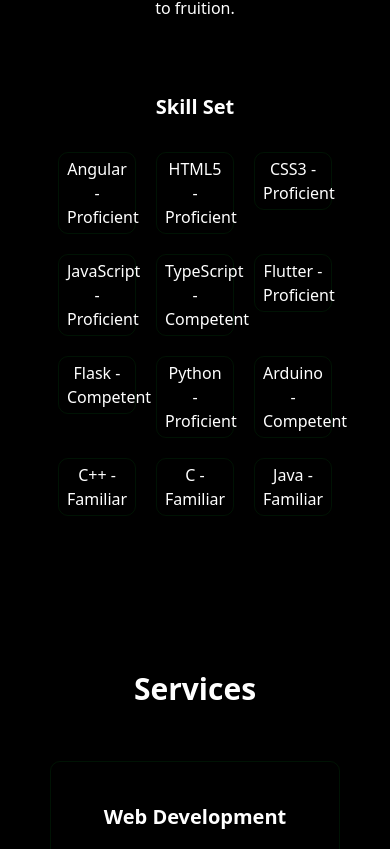
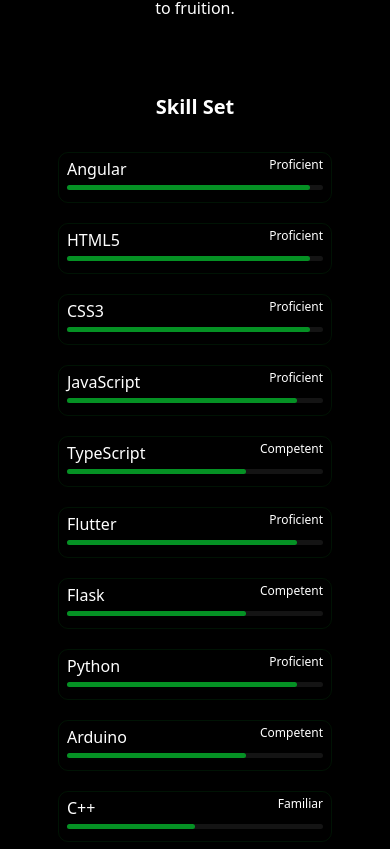
Before and after one commit to valdodotcom/valdodotcom.github.io, an Angular app: page / in a window 390 px wide. Shown: the part 1455-2304 px from the top of the page. Built offline with nearby package versions, Linux system fonts and the light colour scheme.

Commit message:
Skill Set Now Responsive

```diff
--- a/src/app/about/about.component.html
+++ b/src/app/about/about.component.html
@@ -13,11 +13,23 @@
     <div class="px-2 py-5">
         <h3 class="py-5">Skill Set</h3>
 
-        <div class="grid grid-cols-3">
+        <!-- <div class="grid grid-cols-3">
             <ng-container *ngFor="let singleTool of tools; let i = index">
                 <div [ngStyle]="{'grid-column': (i % 3) + 1 }" class="px-2 py-1 box">
                     {{ singleTool.language }} - {{ singleTool.level }}</div>
             </ng-container>
+        </div> -->
+
+        <div class="grid grid-cols-3">
+            <ng-container *ngFor="let singleTool of tools; let i = index">
+                <div [ngStyle]="{'grid-column': (i % 3) + 1 }" class="px-2 py-1 box">
+                    <div style="float: left;">{{ singleTool.language }}</div>
+                    <div class="text-right text-xs">{{ singleTool.level }}</div>
+                    <div class="progress-bar mt-3 mb-2">
+                        <div [ngStyle]="{'width': singleTool.width }" class="value"></div>
+                    </div>
+                </div>
+            </ng-container>
         </div>
     </div>
 </section>
--- a/src/app/about/about.component.scss
+++ b/src/app/about/about.component.scss
@@ -2,3 +2,34 @@
     display: grid;
     // grid-template-columns: repeat(auto-fit, minmax(250px, 1fr));
   }
+
+  .progress-bar {
+    background: #95959522;
+    width: auto;
+    height: 5px;
+    border-radius: 5px;
+    }
+    .value{
+    height: 5px;
+    border-radius: 5px;
+    // width: 90%;
+    background: #059124;
+    }
+    // .progress-bar div span {
+    // height: 40px;
+    // width: 40px;
+    // border-radius: 50%;
+    // background: #FFF;
+    // float: right;
+    // }
+    @media (max-width: 1024px) {
+      .grid {
+       display: flex;
+       flex-wrap: nowrap;
+       flex-direction: column;
+      }
+    }
+
+    .box:hover {
+      padding: 6px;
+    }
--- a/src/app/about/about.service.ts
+++ b/src/app/about/about.service.ts
@@ -25,19 +25,19 @@
 
   getSkillSet() {
     return [
-      { "language": 'Angular', "level": 'Proficient' },
-      { "language": 'HTML5', "level": 'Proficient' },
-      { "language": 'CSS3', "level": 'Proficient' },
-      { "language": 'JavaScript', "level": 'Proficient' },
-      { "language": 'TypeScript', "level": 'Competent' },
-      { "language": 'Flutter', "level": 'Proficient' },
-      { "language": 'Flask', "level": 'Competent' },
-      { "language": 'Python', "level": 'Proficient' },
-      { "language": 'Arduino', "level": 'Competent' },
-      { "language": 'C++', "level": 'Familiar' },
-      { "language": 'C', "level": 'Familiar' },
-      { "language": 'Java', "level": 'Familiar' },
-    ]
+      { "language": 'Angular', "level": 'Proficient', "width": "95%" },
+      { "language": 'HTML5', "level": 'Proficient', "width": "95%" },
+      { "language": 'CSS3', "level": 'Proficient', "width": "95%" },
+      { "language": 'JavaScript', "level": 'Proficient', "width": "90%" },
+      { "language": 'TypeScript', "level": 'Competent', "width": "70%" },
+      { "language": 'Flutter', "level": 'Proficient', "width": "90%" },
+      { "language": 'Flask', "level": 'Competent', "width": "70%" },
+      { "language": 'Python', "level": 'Proficient', "width": "90%" },
+      { "language": 'Arduino', "level": 'Competent', "width": "70%" },
+      { "language": 'C++', "level": 'Familiar', "width": "50%" },
+      { "language": 'C', "level": 'Familiar', "width": "50%" },
+      { "language": 'Java', "level": 'Familiar', "width": "50%" },
+      ]
   }
 
   // getSkillSet() {
--- a/src/app/single-page/single-page.component.scss
+++ b/src/app/single-page/single-page.component.scss
@@ -19,10 +19,10 @@
     margin: 10px;
     background-color: #059142;
     border-radius: 20px;
-    transition: all 0.6s ease-in;
+    transition: all 0.35s ease-in;
 }
     .nav-item:hover {
-        margin: 20px;
+        margin: 15px;
         background-color: #03501485;
     }
 
--- a/src/app/types/Tool.ts
+++ b/src/app/types/Tool.ts
@@ -1,6 +1,7 @@
 export interface Tool {
     language: string;
     level: string;
+    width: string
 }
 
 // export interface GroupedTools {
```
Also changed, not shown: 5 other files (tests, documents, lock files or other folders).
